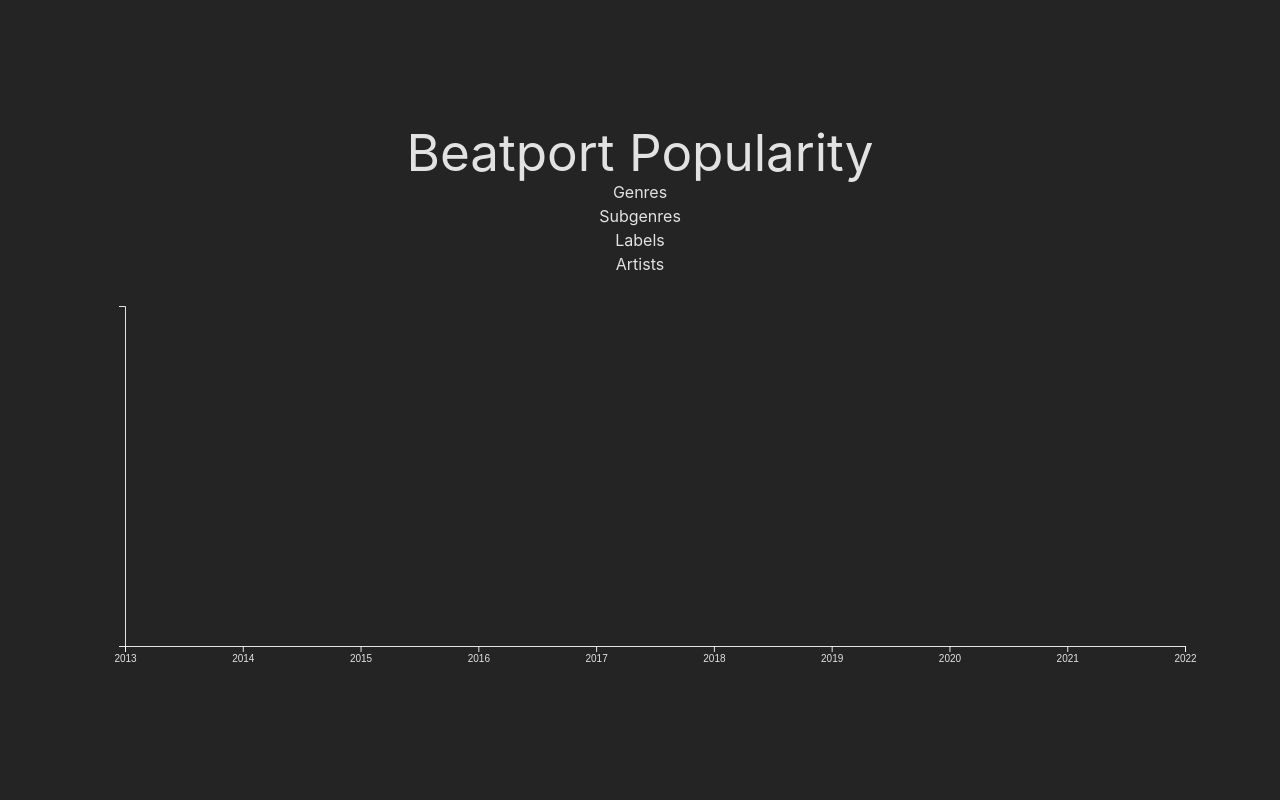
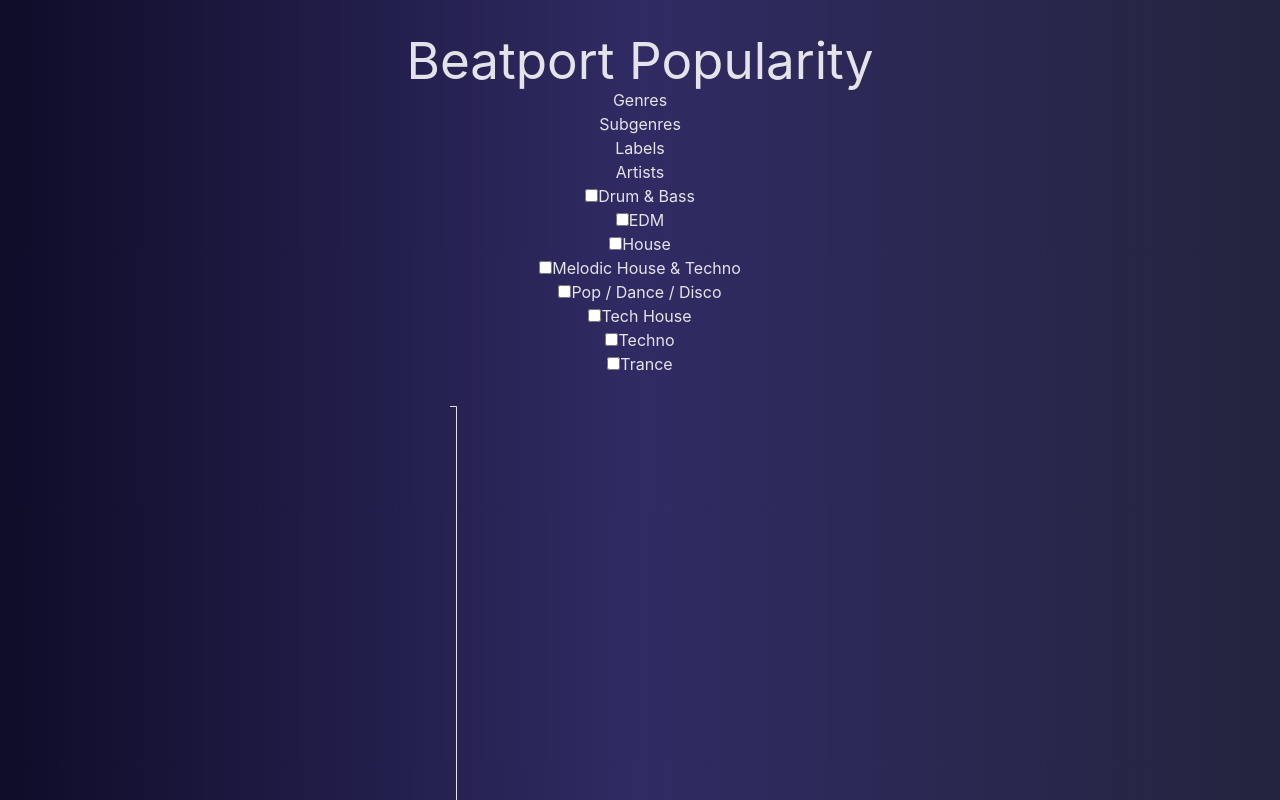
Before and after one commit to thomasfaddegon/beat-trends, a React (Vite) app: page / in a window 1280 px wide. Shown: the top 800 px of the page. Built offline with nearby package versions, Linux system fonts and the light colour scheme.

Commit message:
tweaks to dimensions, added max width

```diff
--- a/src/App.css
+++ b/src/App.css
@@ -3,3 +3,7 @@
   padding: 2rem;
   text-align: center;
 }
+
+body {
+  background: linear-gradient(to right, #0f0c29, #302b63, #24243e);
+}
--- a/src/App.tsx
+++ b/src/App.tsx
@@ -8,7 +8,7 @@
 const App: React.FC = () => {
   const [selectedFields, setSelectedFields] = useState<string[]>([]);
   const [data, setData] = useState<DataSeries[]>([]);
-  const [currentCategory, setCurrentCategory] = useState<string>("");
+  const [currentCategory, setCurrentCategory] = useState<string>("Genres");
 
   const categories = ["Genres", "Subgenres", "Labels", "Artists"];
 
@@ -55,7 +55,7 @@
   return (
     <div>
       <h1 className="mb-10">Beatport Popularity</h1>
-      <div className="border-2 border-white">
+      <div className="border-2 border-white w-full max-w-7xl bg-slate-900">
         <div className="flex flex-row items-center justify-center w-full">
           {categories.map((category) => (
             <div className="w-1/4">
--- a/src/graph.tsx
+++ b/src/graph.tsx
@@ -4,9 +4,11 @@
 import { colors } from "./colors";
 
 const Graph: React.FC<GraphProps> = ({ data }) => {
-  console.log("data:", data);
+  // console.log("data:", data);
 
   const svgRef = useRef<SVGSVGElement>(null);
+  const parentRef = useRef<HTMLDivElement>(null); // Ref to the parent container
+
   const [dimensions, setDimensions] = useState({ width: 0, height: 0 });
   const colorMap = data.map((series, index) => {
     return { [series.name]: colors[index] } as { [key: string]: string };
@@ -15,21 +17,28 @@
   console.log(colorMap);
 
   // Update dimensions based on the window's size
-  const updateDimensions = () => {
-    const width = window.innerWidth - 150;
-    const height = window.innerHeight - 400;
+  useEffect(() => {
+    const updateDimensions = () => {
+      if (!parentRef.current) return;
 
-    setDimensions({ width, height });
-  };
+      const width = parentRef.current.clientWidth;
+      const height = 600;
 
-  useEffect(() => {
+      setDimensions({ width, height });
+    };
+
     updateDimensions(); // Initial dimension setting
-    window.addEventListener("resize", updateDimensions); // Adjust dimensions on resize
+
+    // Update dimensions when the parent container's size changes
+    const resizeObserver = new ResizeObserver(updateDimensions);
+    if (parentRef.current) {
+      resizeObserver.observe(parentRef.current);
+    }
 
     return () => {
-      window.removeEventListener("resize", updateDimensions); // Cleanup on component unmount
+      resizeObserver.disconnect(); // Cleanup on component unmount
     };
-  }, []);
+  }, [data]);
 
   useEffect(() => {
     if (!svgRef.current || dimensions.width === 0 || dimensions.height === 0)
@@ -83,35 +92,44 @@
       .x((d) => x(d.year))
       .y((d) => y(d.value));
 
-    // Appends a path element for each series to the SVG container, associates it with the provided data, and sets attributes to define its appearance (color, thickness) and the "d" attribute to define the path's shape based on the "line" generator function.
+    // Appends a path element for each series to the SVG container, associates it with the provided data, and sets attributes to define its appearance and the "d" attribute to define the path's shape based on the "line" generator function.
     data.forEach((series, index) => {
-      const path = svg
+      // Append an invisible wider path for easier hover interaction
+      svg
+        .append("path")
+        .datum(series.data)
+        .attr("fill", "none")
+        .attr("stroke", "transparent") // Make the stroke transparent
+        .attr("stroke-width", 40) // Increase the stroke-width for a larger hover area
+        .attr("d", line)
+        .on("mouseover", function () {
+          // Apply hover effects to the visible path
+          d3.select(`.line-visible-${index}`)
+            .attr("stroke-width", 11)
+            .style("filter", "drop-shadow(0 0 10px white)");
+        })
+        .on("mouseout", function () {
+          // Reset hover effects on the visible path
+          d3.select(`.line-visible-${index}`)
+            .transition()
+            .attr("stroke-width", 7)
+            .style("filter", null);
+        });
+
+      // Append the actual visible path
+      const visiblePath = svg
         .append("path")
         .datum(series.data)
         .attr("fill", "none")
         .attr("stroke", colors[index])
         .attr("stroke-width", 7)
-        .attr("d", line);
-
-      // Add hover event listeners using D3.js
-      path
-        .on("mouseover", function () {
-          d3.select(this)
-            .attr("stroke-width", 11)
-            .style("cursor", "pointer")
-            .style("filter", "drop-shadow(0 0 10px white)");
-        })
-        .on("mouseout", function () {
-          d3.select(this)
-            .transition()
-            .attr("stroke-width", 7) // Reset stroke width on mouse out
-            .style("filter", null); // Remove the drop shadow on mouse out
-        });
+        .attr("d", line)
+        .attr("class", `line-visible-${index}`);
     });
   }, [data, dimensions]);
 
   return (
-    <div>
+    <div ref={parentRef}>
       <div className="flex flex-row flex-wrap justify-center gap-3">
         {data.map((series, index) => {
           const color = colors[index];
--- a/src/index.css
+++ b/src/index.css
@@ -26,6 +26,7 @@
   color: #646cff;
   text-decoration: inherit;
 }
+
 a:hover {
   color: #535bf2;
 }
@@ -33,7 +34,6 @@
 body {
   margin: 0;
   display: flex;
-  place-items: center;
   min-width: 320px;
   min-height: 100vh;
 }
```
Also changed, not shown: 2 other files (tests, documents, lock files or other folders).
